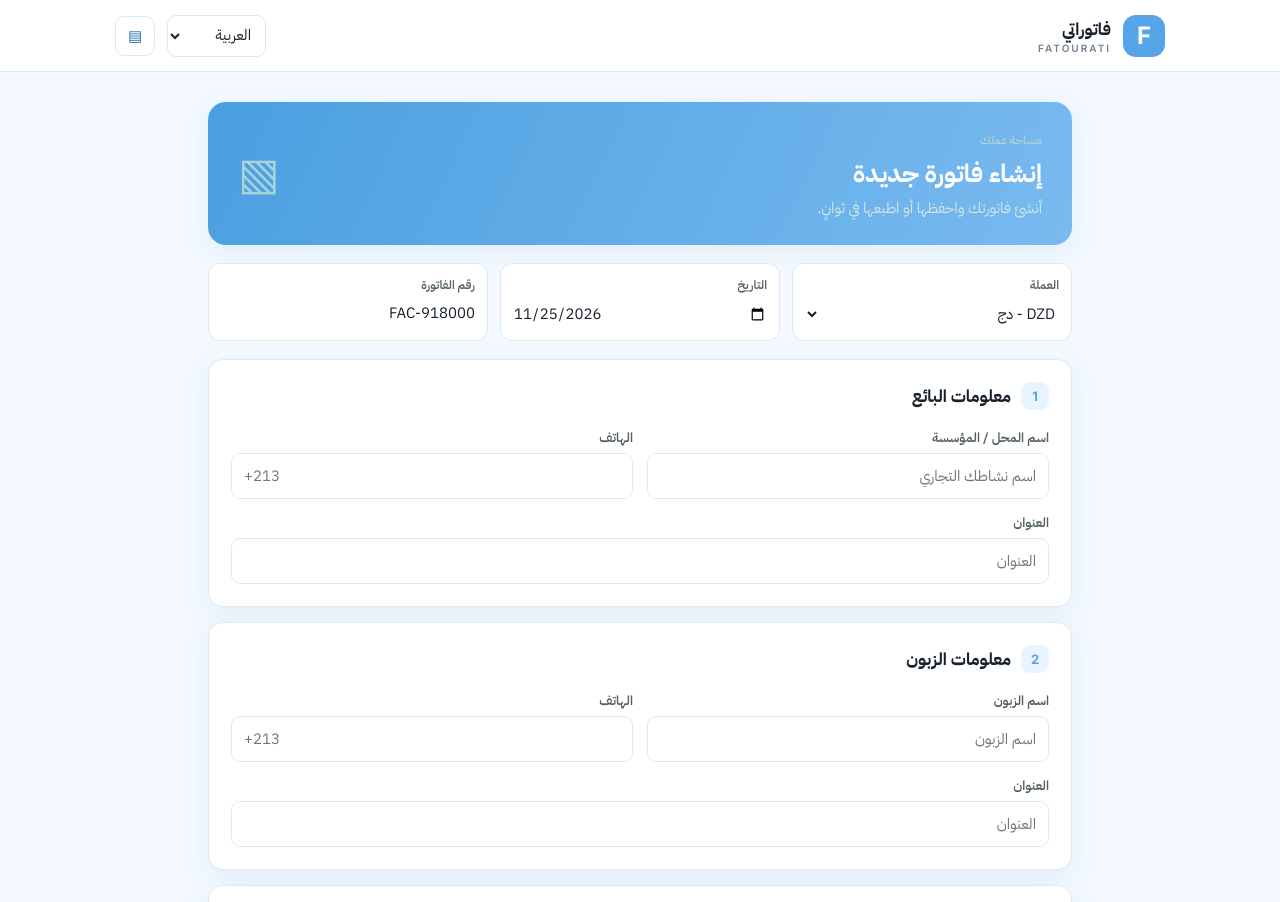
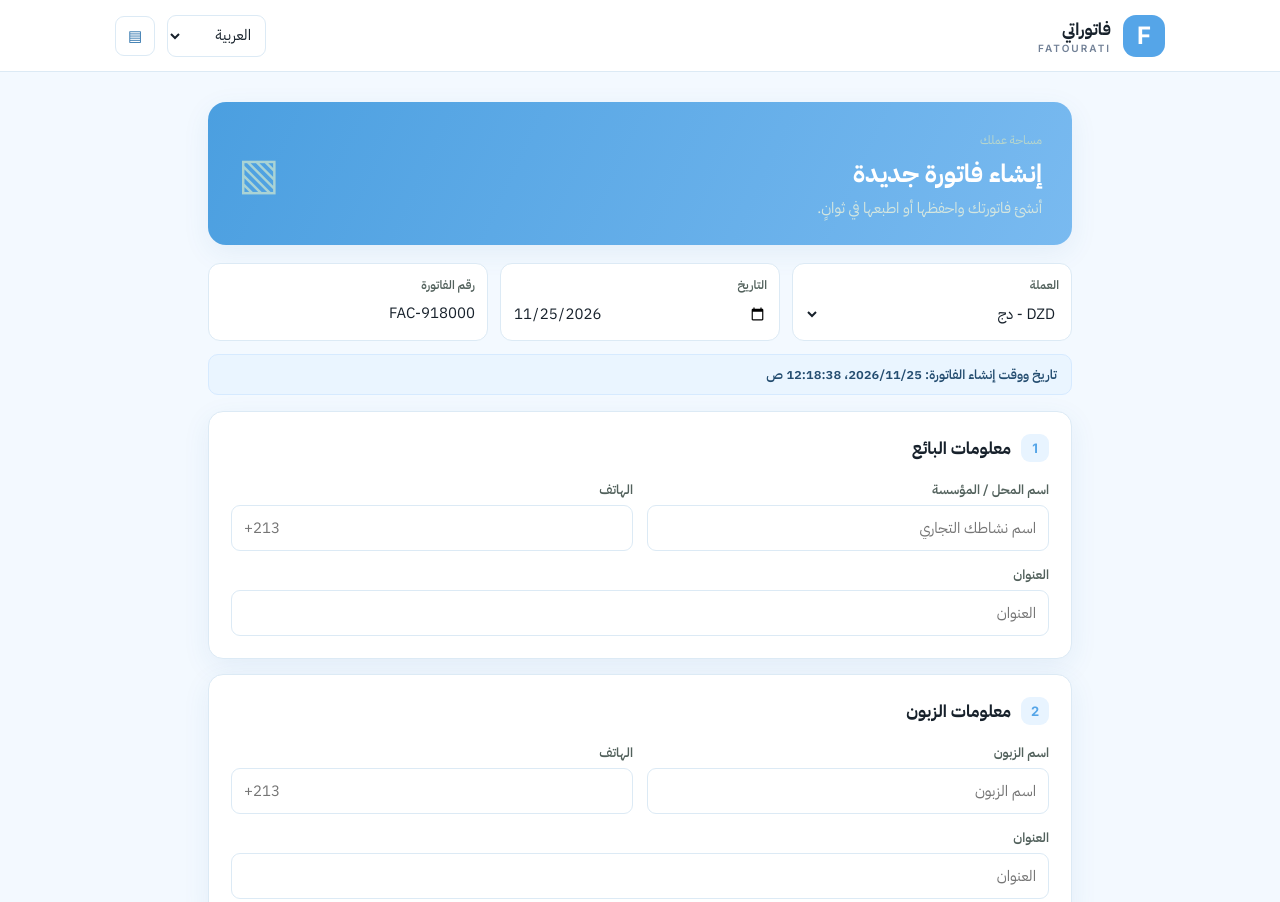
Before and after one commit to sniphoucine93-dotcom/fatourati, a website: page www/index.html in a window 1280 px wide. Shown: the top 902 px of the page. Drawn offline with Linux system fonts and the light colour scheme.

Commit message:
Show invoice creation timestamp and update app theme color

```diff
--- a/www/index.html
+++ b/www/index.html
@@ -3,7 +3,7 @@
 <head>
   <meta charset="utf-8">
   <meta name="viewport" content="width=device-width,initial-scale=1,viewport-fit=cover">
-  <meta name="theme-color" content="#123b35">
+  <meta name="theme-color" content="#55a5e8">
   <meta name="description" content="فاتوراتي - تطبيق بسيط لإنشاء الفواتير وحفظها وطباعتها">
   <title>فاتوراتي | Fatourati</title>
   <link rel="stylesheet" href="styles.css">
@@ -28,6 +28,8 @@
       <div class="field compact"><label for="invoiceDate" data-i18n="date">التاريخ</label><input id="invoiceDate" type="date"></div>
       <div class="field compact"><label for="invoiceNo" data-i18n="invoiceNo">رقم الفاتورة</label><input id="invoiceNo" type="text" value="FAC-0001"></div>
     </div>
+
+    <div class="invoice-stamp" id="invoiceTimestamp" aria-live="polite"></div>
 
     <section class="panel">
       <div class="section-title"><span class="step">1</span><h2 data-i18n="sellerInfo">معلومات البائع</h2></div>
```
